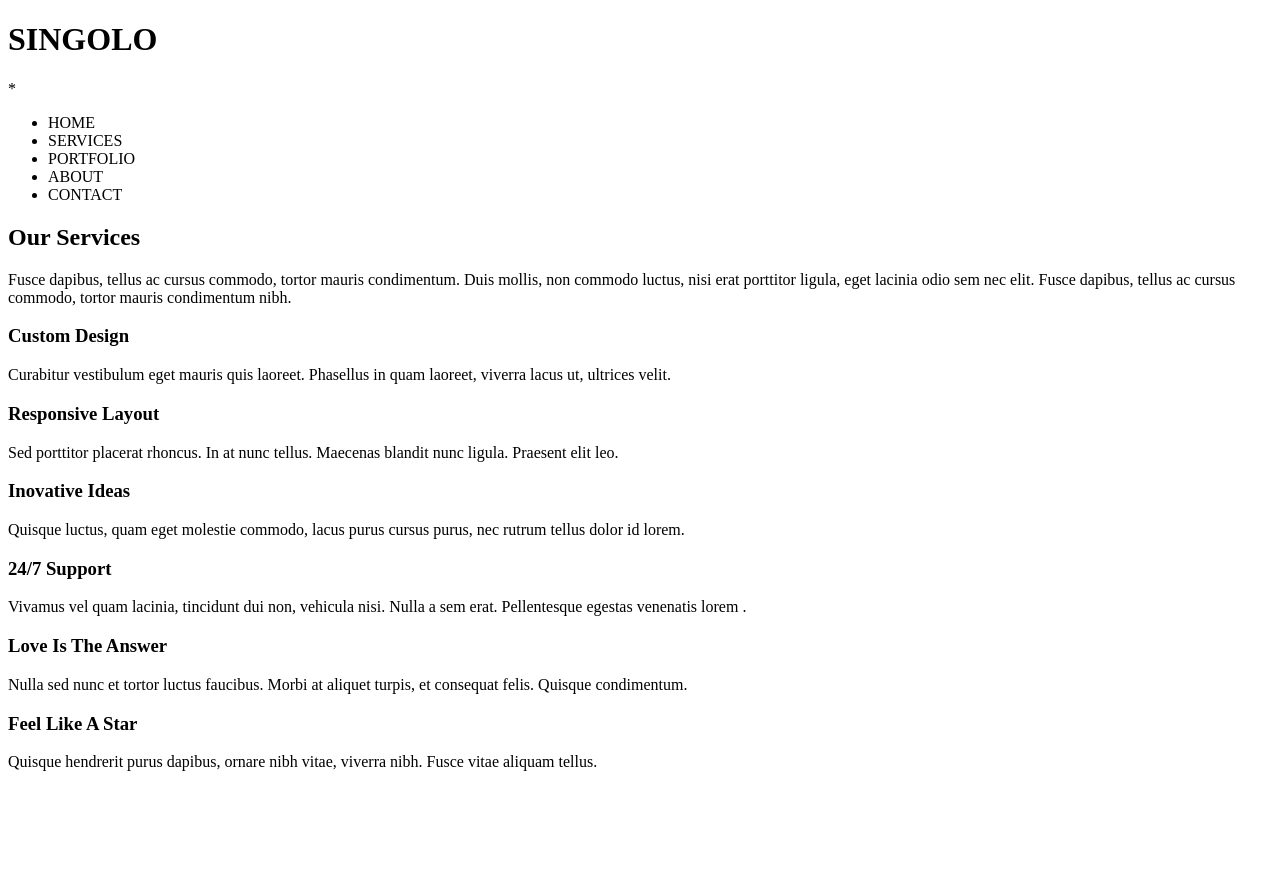
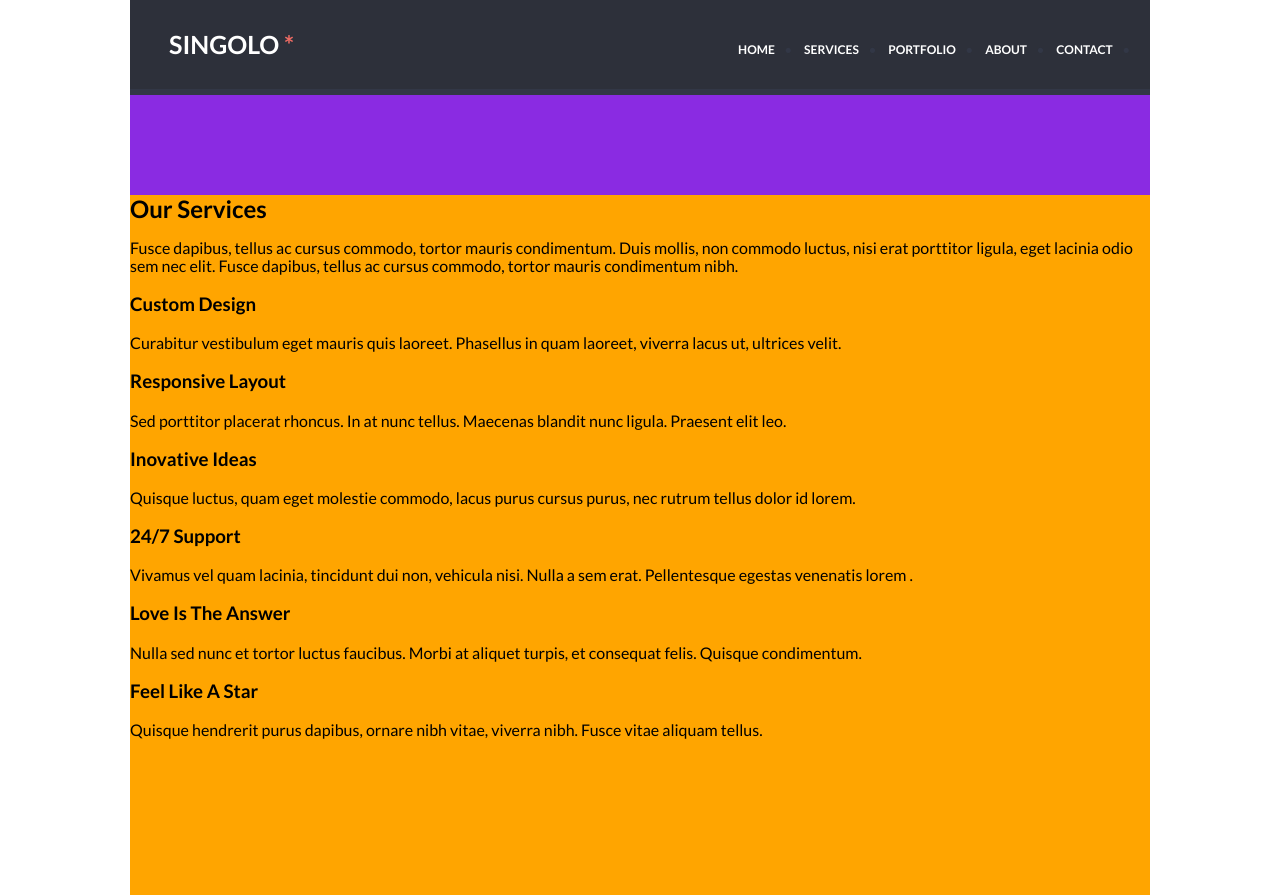
Before and after one commit to YekaterinaKarakulina/singolo, a plain HTML site: page singolo1.html in a window 1280 px wide. Before the commit the page ends 800 px from the top, so only its background shows below. Drawn offline with nearby package versions, Linux system fonts and the light colour scheme.

Commit message:
feat: add styles to header

```diff
--- /dev/null
+++ b/singolo1.css
@@ -0,0 +1,80 @@
+body {
+    font-family: 'Lato', sans-serif;
+}
+
+.wrapper {
+    display: block;
+    width: 1020px;
+    margin: 0 auto;
+}
+
+
+.header-top {
+    height: 89px;
+    background-color: #2d303a;
+}
+
+.header-bottom{
+    height: 6px;
+    background-color: #323746;
+}
+
+.logo {
+    display: inline-block;
+    font-size: 25px;
+    line-height: 6px;
+    font-weight: 700;
+    text-align: left;
+    margin-top: 41px;
+    margin-left: 39px;
+}
+
+.logo-part1 {
+    color: #ffffff;
+}
+
+.logo-part2 {
+    color: #f06c64;
+}
+
+.navigation {
+    display: inline-block;
+    font-size: 12px;
+    line-height: 6px;
+    color: #ffffff;
+    font-weight: 700;
+    text-align: center;
+    list-style: none;
+    margin-left: 401px;
+}
+
+
+.navigation-list li{
+    display: inline;
+}
+
+
+  .navigation-list li::after {
+    content: "•";
+    padding-right: 10px;
+    padding-left: 10px;
+    color: #323746;
+  }
+
+.slider {
+    background-color: blueviolet;
+
+    height: 100px;
+
+}
+
+
+.services {
+
+    background-color: orange;
+    height: 700px;
+}
+
+.services-title {
+    margin: 0px;
+}
--- a/singolo1.html
+++ b/singolo1.html
@@ -4,15 +4,17 @@
         <meta charset="UTF-8">
         <!--<meta name="viewport" content="width-device-width, initial-scale-1.0">-->
         <title>Singolo</title>
+        <link rel="stylesheet" href="https://cdnjs.cloudflare.com/ajax/libs/normalize/8.0.1/normalize.css">
         <link href="https://fonts.googleapis.com/css?family=Lato:300,400,700,900&display=swap" rel="stylesheet">
-        <link rel="stylesheet" href="style.css">
+        <link rel="stylesheet" href="singolo1.css">
     </head>
     <body>
+        <div class="wrapper">
         <header class="header">
-            <div class="wrapper">
+
                 <div class="header-top">
                     <div class="logo">
-                        <h1 class="logo-part1">SINGOLO</h1>
+                        <span class="logo-part1">SINGOLO</span>
                         <span class="logo-part2">*</span>
                     </div>
                     <nav class="navigation">
@@ -26,20 +28,21 @@
                     </nav>
                 </div>
                 <div class="header-bottom"></div>
-            </div>
+
         </header>
 
         <section class="slider">
-            <div class="wrapper">
+
                 <div class="arrow arrow__left"></div>
                 <div class="phone phone__vertical"></div>
                 <div class="phone phone__horizontal"></div>
                 <div class="arrow arrow__right"></div>
                 <div class="line"></div>
-            </div>
+
         </section>
+
         <section class="services">
-            <div class="wrapper">
+
                 <h2 class="services-title">Our Services</h2>
                 <p class="services-content">Fusce dapibus, tellus ac cursus commodo, tortor mauris condimentum. Duis mollis, non commodo luctus, nisi erat porttitor ligula, eget lacinia odio sem nec elit. Fusce dapibus, tellus ac cursus commodo, tortor mauris condimentum nibh.</p>
                 <div class="layout-3-col">
@@ -74,7 +77,10 @@
                         <p class="services-item-description">Quisque hendrerit purus dapibus, ornare nibh vitae, viverra nibh. Fusce vitae aliquam tellus.</p>
                     </div>
                 </div>
-            </div>
+
         </section>
     </body>
+</div>
+
+
 </html>
```
